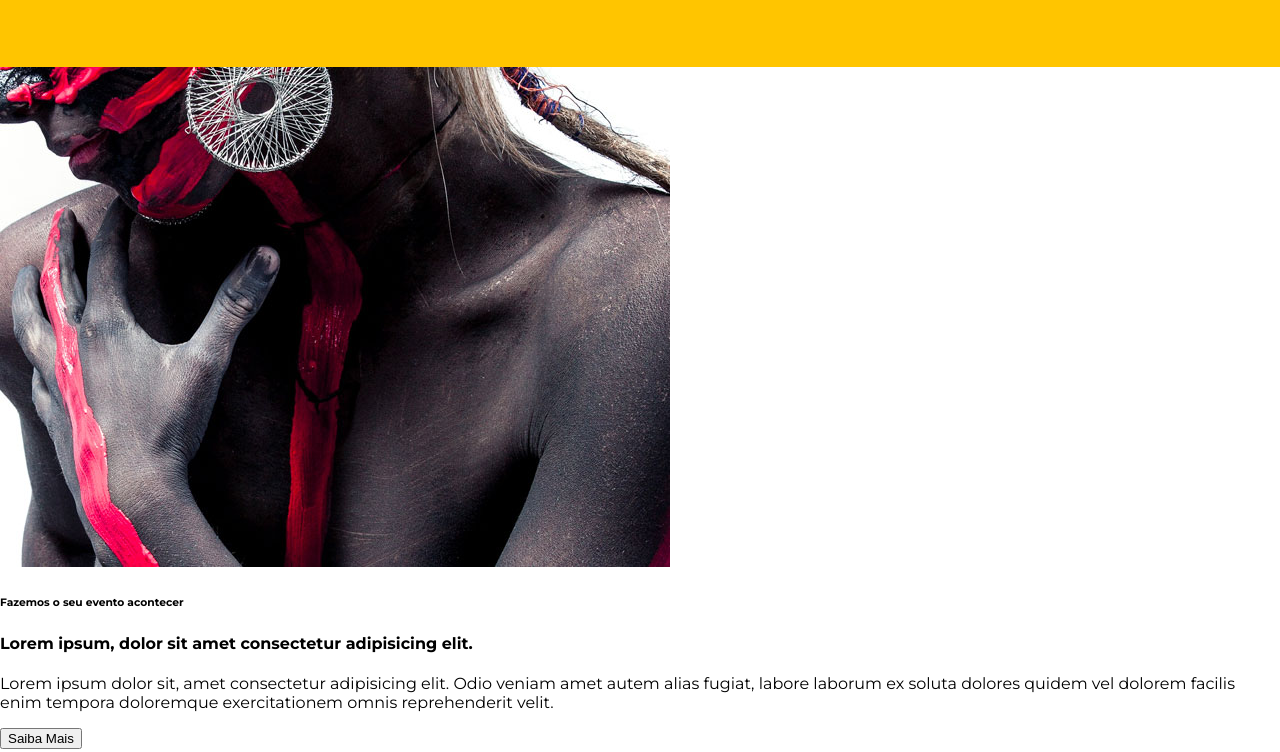
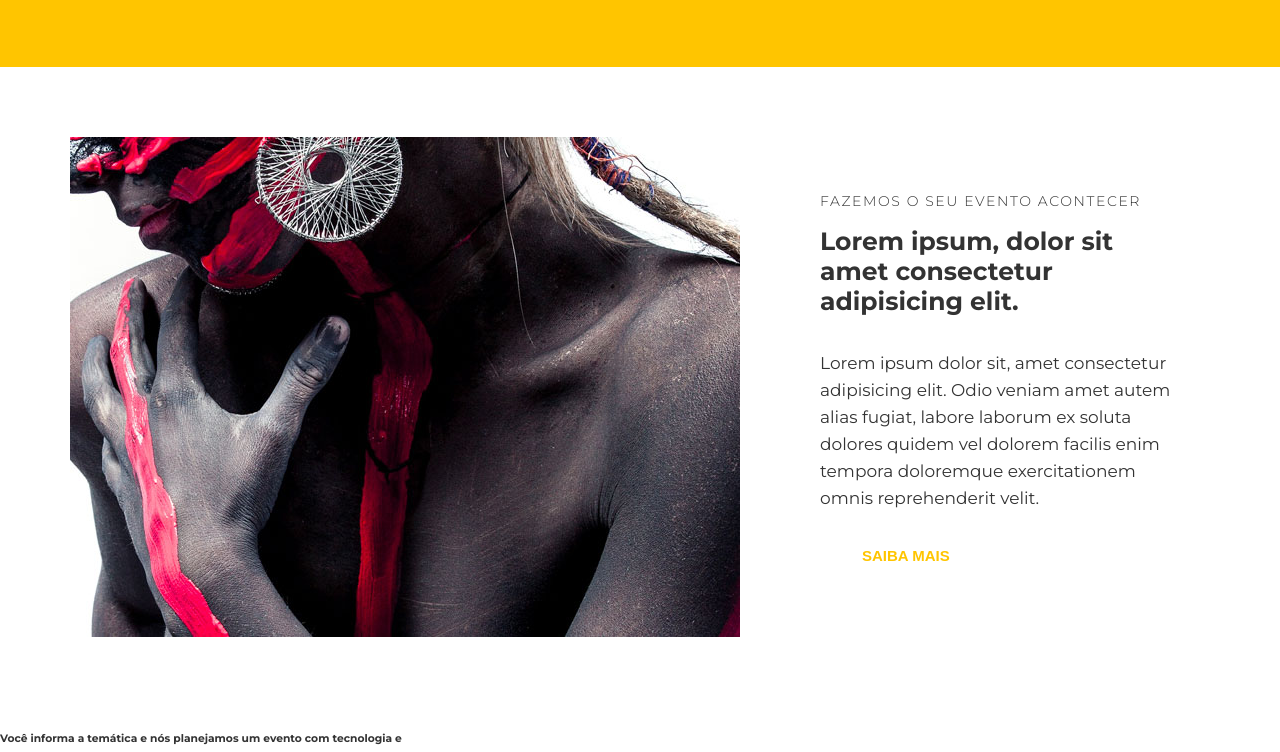
Before and after one commit to ismaelfsjunior/studion, a website: page src/index.html in a window 1280 px wide. Shown: the part 1010-1762 px from the top of the page. Drawn offline with Linux system fonts and the light colour scheme.

Commit message:
feat(MAIN): estilização do instituitional p1

```diff
--- a/src/index.html
+++ b/src/index.html
@@ -85,9 +85,9 @@
                     </li>
                 </ul>
             </section>
-            <section>
-                <div>
-                    <img src="./images/institutional.jpg"/>
+            <section class="institutional">
+                <img class="institutional__image" src="./images/institutional.jpg" alt="studion instituinal"/>
+                <div class="institutional__copy">
                     <h6>Fazemos o seu evento acontecer</h6>
                     <h4>Lorem ipsum, dolor sit amet consectetur adipisicing elit.</h4>
                     <p>
@@ -96,7 +96,7 @@
                       quidem vel dolorem facilis enim tempora doloremque exercitationem
                       omnis reprehenderit velit.
                     </p>
-                    <button>Saiba Mais</button>
+                    <button class="btn btn--institutional">Saiba Mais</button>
                   </div>
             </section>
             <section>
--- a/src/style.css
+++ b/src/style.css
@@ -7,6 +7,7 @@
 :root {
     font-family: 'Montserrat',sans-serif;
     font-size: 16px;
+    color: #333;
     --color-primery: #ffc500;
     --default-padding: 1rem;
 }
@@ -166,3 +167,33 @@ ul {
     display: block;
     font-size: 1.25rem;
 }
+
+.institutional {
+    display: grid;
+    grid-template-columns: auto auto;
+    gap: 3.125rem;
+    align-items: center;
+    padding: 4.375rem;
+}
+
+.institutional__copy {
+    padding: 0 1.875rem;
+}
+
+.institutional__copy h6 {
+    font-size: 0.875rem;
+    font-weight: 300;
+    letter-spacing: 0.1rem;
+    text-transform: uppercase;
+    margin: 0;
+}
+
+.institutional__copy h4 {
+    font-size: 1.5625rem;
+    margin-top: 1rem;
+}
+
+.institutional p {
+    font-size: 1.0625rem;
+    line-height: 1.6875rem;
+}
```
